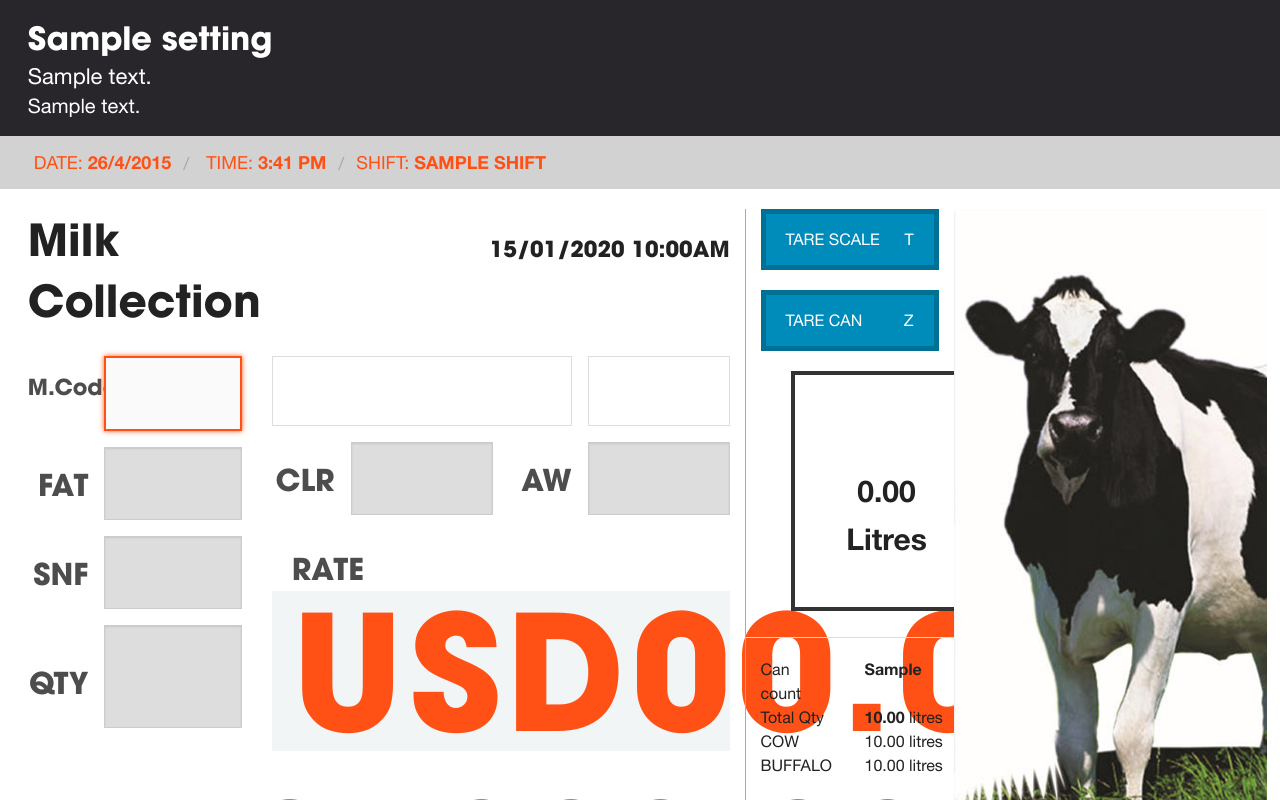
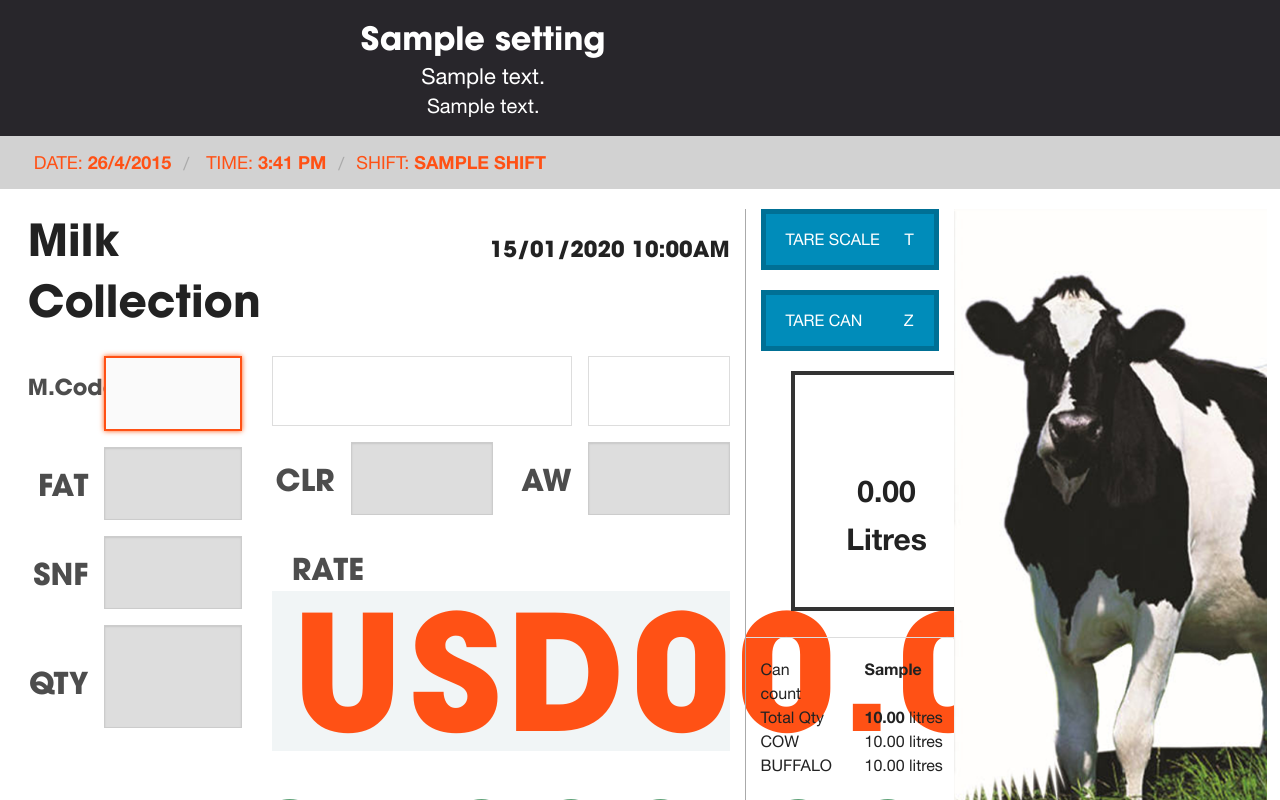
Before and after one commit to bachmanna/ngen-milk-pos, a Python web app: template mpos/web/templates/collection.jinja2 in a window 1280 px wide. Run offline with Jinja, Linux system fonts and the light colour scheme; the template is opened without the code that fills it: most values are stand-ins (such as "Sample title", 1, 10 or a date in 2020).

Commit message:
center layout header

```diff
--- a/mpos/web/templates/layout.jinja2
+++ b/mpos/web/templates/layout.jinja2
@@ -14,7 +14,7 @@
   <div class="wrapper">
     <header class="banner">
       <div class="row">
-        <div class="medium-9 columns">
+        <div class="medium-9 columns text-center">
           <h1>{{ settings["SOCIETY_NAME"] }}</h1>
           <h3>{{ settings["SOCIETY_ADDRESS"] }}</h3>
           <h4>{{ settings.get("SOCIETY_ADDRESS1", "") }}</h4>
```
